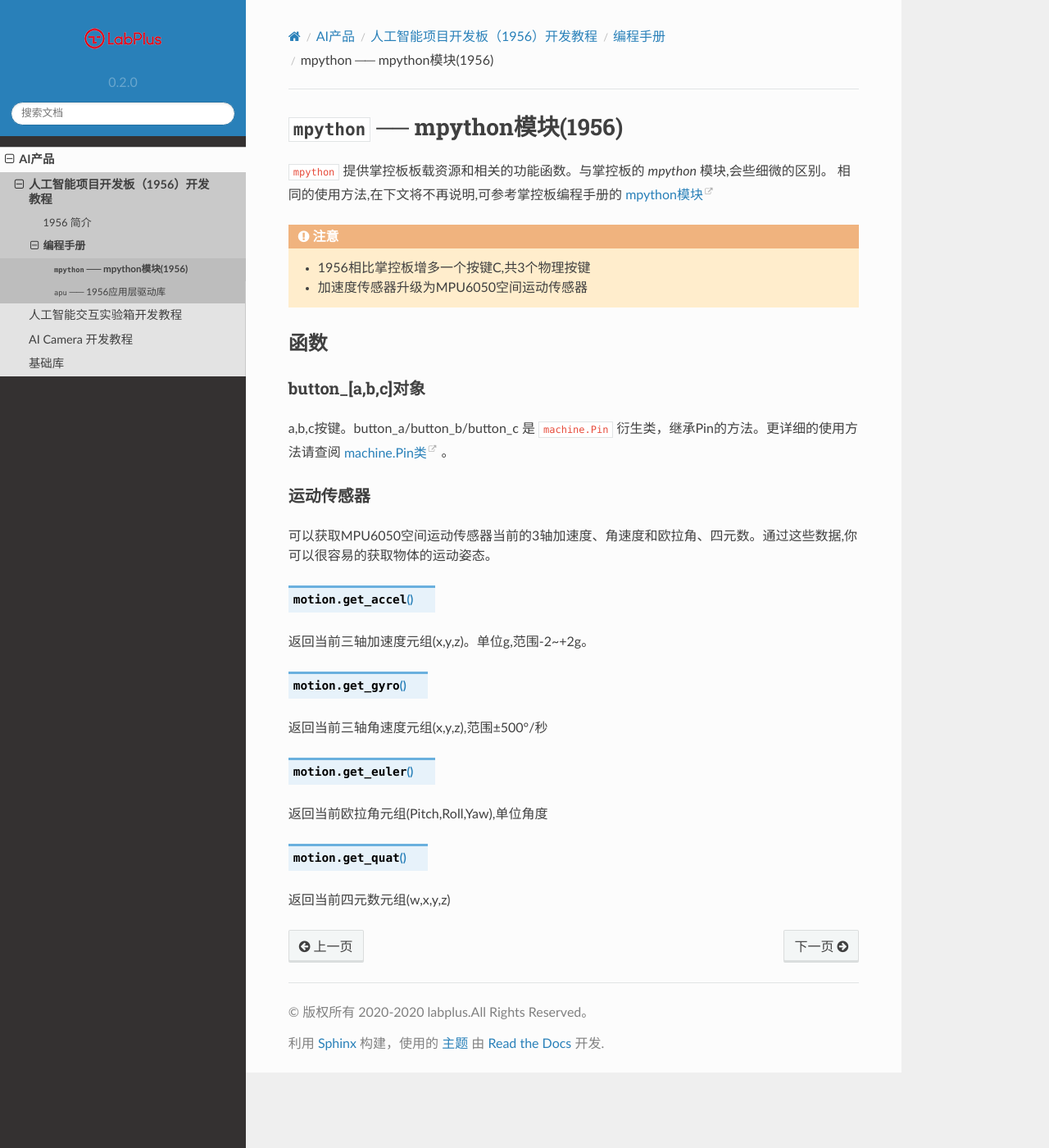
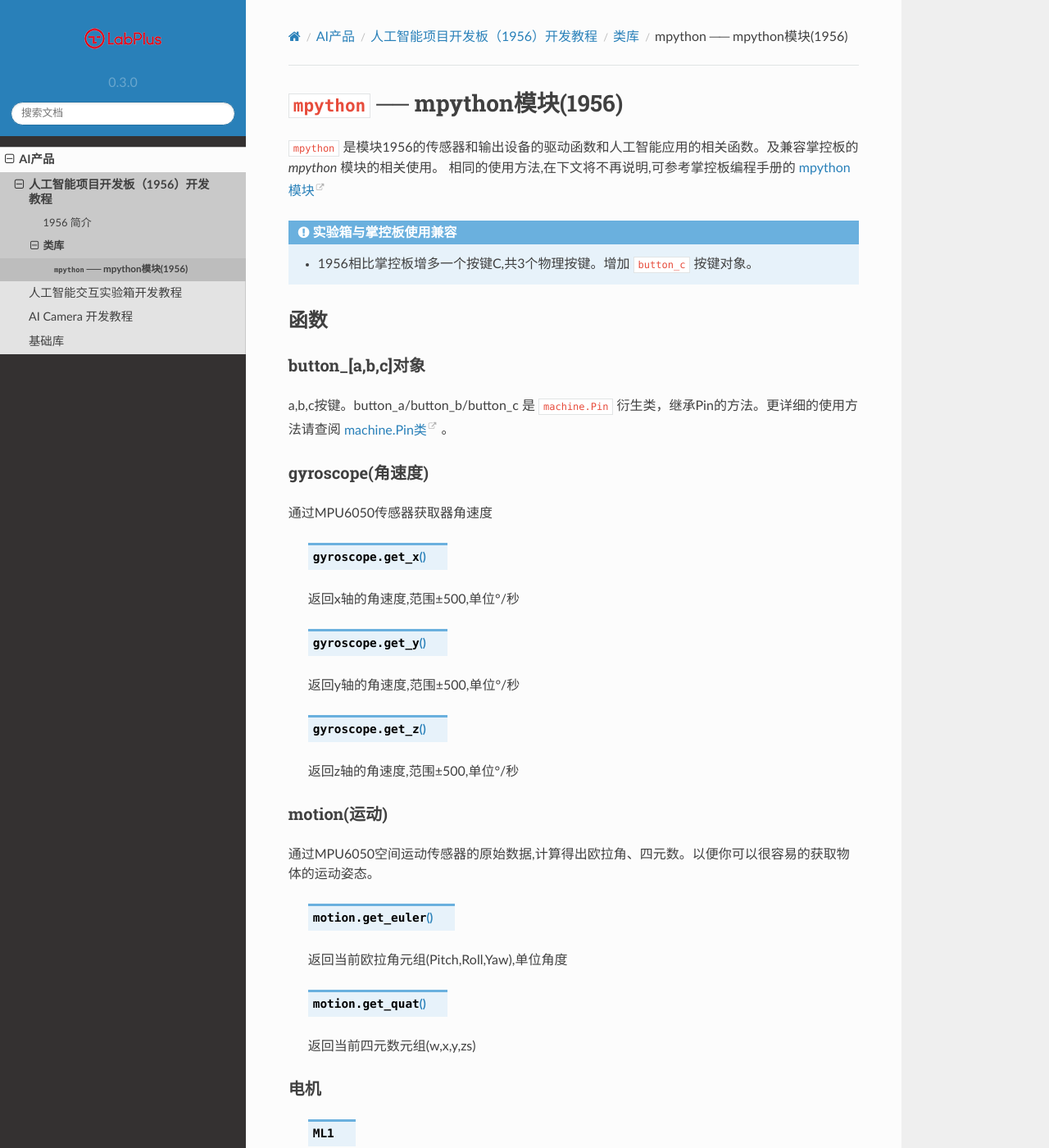
Before and after one commit to junbowu/labplus-docs, a Sphinx documentation site: the page built from docs/AI/1956/library/mpython.rst, in a window 1280 px wide and 1400 px high. Shown: the whole window at 82% size. Built offline with Sphinx 7.4.7 and the Read the Docs theme 2.0.0, drawn with Linux system fonts in a browser that asks for light colours; some of the changed text lies outside the part shown.

Commit message:
更新 1956 文档

```diff
--- a/docs/AI/1956/library/index.rst
+++ b/docs/AI/1956/library/index.rst
@@ -1,13 +1,11 @@
 
-编程手册
+类库
 ===========================
 
-在 `Python` 编程上,由于 `人工智能项目开发板（1956` 项目移植于 `mPython`  ,可较好兼容掌控板的编程。基础的 `mPython` 的编程的相关驱动库就不在此
-逐一说明,需要了解可到 `掌控板编程手册 mpython.readthedocs.io <https://mpython.readthedocs.io>`_ 查阅。注意, `mpython模块 <https://mpython.readthedocs.io/zh/master/library/mPython/mpython.html>`_ 个别差异,下文会列出说明,
+1956集成掌控板主控及一体化丰富的传感器和输出设备。集成专门的 K210 AI处理器,处理视觉图像和神经网络运算,可实现人脸识别、物体追踪等人工智能应用。
 
 
 .. toctree::
     :maxdepth: 1
 
     mpython.rst
-    apu.rst
--- a/docs/AI/1956/library/mpython.rst
+++ b/docs/AI/1956/library/mpython.rst
@@ -1,15 +1,17 @@
-.. module:: mpython
 
-:mod:`mpython` ── mpython模块(1956)
+
+``mpython`` ── mpython模块(1956)
 ===========================================
 
 
-``mpython`` 提供掌控板板载资源和相关的功能函数。与掌控板的 `mpython` 模块,会些细微的区别。
+``mpython`` 是模块1956的传感器和输出设备的驱动函数和人工智能应用的相关函数。及兼容掌控板的 `mpython` 模块的相关使用。
 相同的使用方法,在下文将不再说明,可参考掌控板编程手册的 `mpython模块 <https://mpython.readthedocs.io/zh/master/library/mPython/mpython.html>`_
 
-.. Attention::
-    - 1956相比掌控板增多一个按键C,共3个物理按键
-    - 加速度传感器升级为MPU6050空间运动传感器
+
+.. admonition:: 实验箱与掌控板使用兼容
+
+    - 1956相比掌控板增多一个按键C,共3个物理按键。增加 ``button_c`` 按键对象。
+
 
 函数
 ------------
@@ -21,23 +23,70 @@ button_[a,b,c]对象
 a,b,c按键。button_a/button_b/button_c 是 ``machine.Pin`` 衍生类，继承Pin的方法。更详细的使用方法请查阅 `machine.Pin类 <https://mpython.readthedocs.io/zh/master/library/micropython/machine/machine.Pin.html#machine-pin>`_ 。
 
 
-运动传感器
-+++++++++++
+gyroscope(角速度)
++++++++++++++++
 
-可以获取MPU6050空间运动传感器当前的3轴加速度、角速度和欧拉角、四元数。通过这些数据,你可以很容易的获取物体的运动姿态。
+通过MPU6050传感器获取器角速度
 
-.. method:: motion.get_accel()
+    .. method:: gyroscope.get_x()
 
-返回当前三轴加速度元组(x,y,z)。单位g,范围-2~+2g。
+    返回x轴的角速度,范围±500,单位°/秒
 
-.. method:: motion.get_gyro()
+    .. method:: gyroscope.get_y()
 
-返回当前三轴角速度元组(x,y,z),范围±500°/秒
+    返回y轴的角速度,范围±500,单位°/秒
 
-.. method:: motion.get_euler()
+    .. method:: gyroscope.get_z()
 
-返回当前欧拉角元组(Pitch,Roll,Yaw),单位角度
+    返回z轴的角速度,范围±500,单位°/秒
 
-.. method:: motion.get_quat()
 
-返回当前四元数元组(w,x,y,z)
+motion(运动)
++++++++++++++++
+
+通过MPU6050空间运动传感器的原始数据,计算得出欧拉角、四元数。以便你可以很容易的获取物体的运动姿态。
+
+
+    .. method:: motion.get_euler()
+
+    返回当前欧拉角元组(Pitch,Roll,Yaw),单位角度
+
+    .. method:: motion.get_quat()
+
+    返回当前四元数元组(w,x,y,zs)
+
+
+
+电机
+++++++++++
+
+    .. attribute:: ML1
+    .. attribute:: MR2
+    .. attribute:: ML2
+    .. attribute:: MR2
+
+    :class:`k210.Motor` 的实例,用于控制电机。有关更多类的方法,请查阅该类详情。
+
+
+
+apu
+++++++++++++++
+
+提供K210机器视觉、摄像头、KPU神经网络处理等相关函数。
+
+
+    .. attribute:: apu.image
+
+    :class:`k210.Image` 的实例, `Image` 尺寸为LCD屏的尺寸大小。有关更多类的方法,请查阅该类详情。
+
+    .. attribute:: apu.sensor
+
+    :class:`k210.Sensor` 的实例,用于摄像头的操作。有关更多类的方法,请查阅该类详情。
+
+    .. attribute::  apu.lcd
+
+    :class:`k210.LCD` 的实例,用于LCD屏的操作。有关更多类的方法,请查阅该类详情。
+
+    .. attribute::  apu.kpu
+
+    :class:`k210.KPU` 的实例,用于AI模型运行的相关。有关更多类的方法,请查阅该类详情
--- a/docs/conf.py
+++ b/docs/conf.py
@@ -92,7 +92,7 @@ author = u'tangliufeng'
 # built documents.
 #
 # The short X.Y version.
-version = release = '0.2.0'
+version = release = '0.3.0'
 # The full version, including alpha/beta/rc tags.
 
 # The language for content autogenerated by Sphinx. Refer to documentation
```
Also changed, not shown: docs/AI/1956/library/apu copy.rst (deleted, +0 -199 lines), docs/AI/1956/library/apu.rst (deleted, +0 -64 lines), docs/AI/mpython_classroom_kit/library/mpython.rst (+12 -12 lines).
